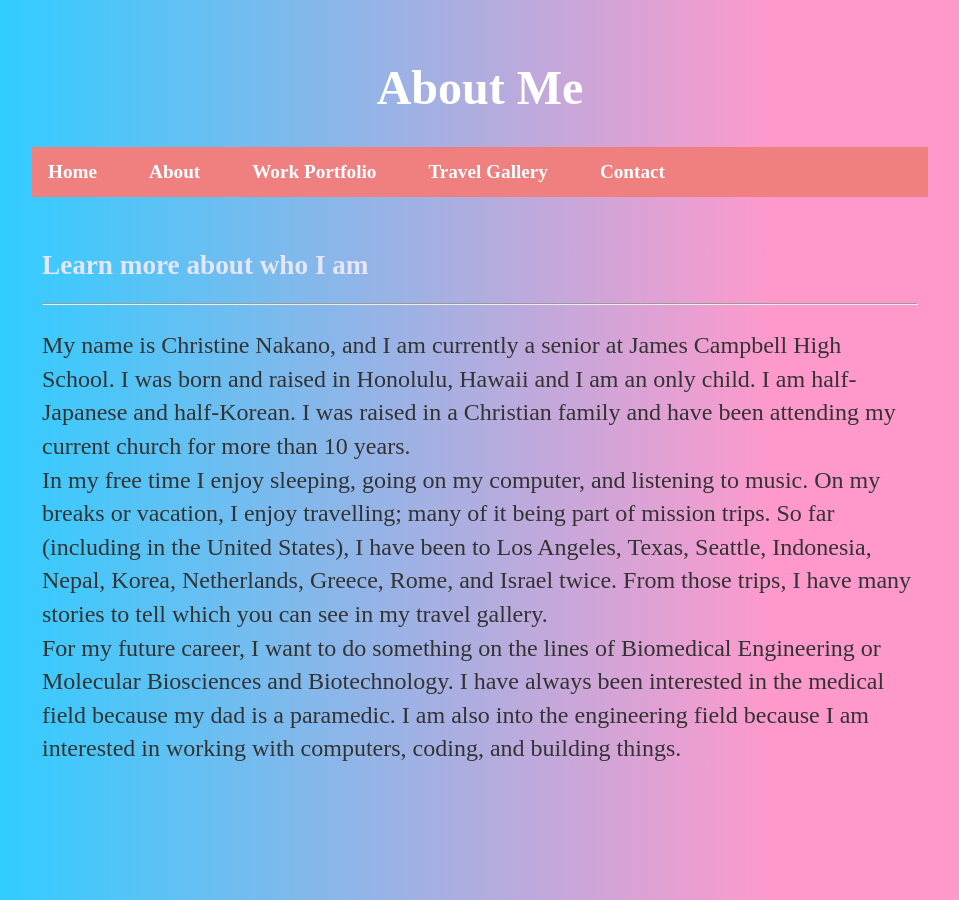
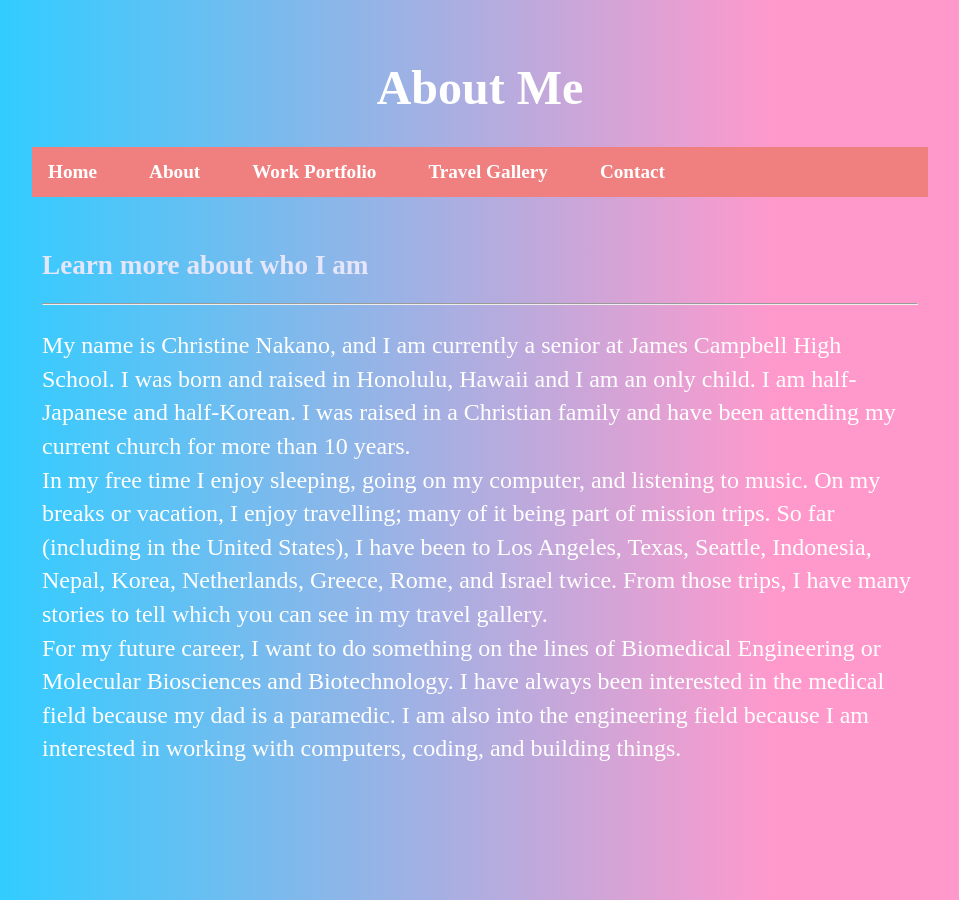
Before and after one commit to CNakano7/CNakano7.github.io, a Jekyll site: the page About/index.html, which Jekyll copies as it is, in a window 1280 px wide. Shown: the whole page, without its empty margins (160-1119 px from the left). Built offline with Jekyll 4.4.1, drawn with Linux system fonts in a browser that asks for light colours.

Commit message:
Update index.html

```diff
--- a/About/index.html
+++ b/About/index.html
@@ -62,7 +62,7 @@
    <div class="column right;">
     <h2 style="color:lavender; font-size: 170%">Learn more about who I am</h2>
 	  <hr>
-   <p>My name is Christine Nakano, and I am currently a senior at James Campbell High School. I was born and raised in Honolulu, Hawaii and I am an only child. I am half-Japanese and half-Korean. I was raised in a Christian family and have been attending my current church for more than 10 years.<br> In my free time I enjoy sleeping, going on my computer, and listening to music. On my breaks or vacation, I enjoy travelling; many of it being part of mission trips. So far (including in the United States), I have been to Los Angeles, Texas, Seattle, Indonesia, Nepal, Korea, Netherlands, Greece, Rome, and Israel twice. From those trips, I have many stories to tell which you can see in my travel gallery.<br>For my future career, I want to do something on the lines of Biomedical Engineering or Molecular Biosciences and Biotechnology. I have always been interested in the medical field because my dad is a paramedic. I am also into the engineering field because I am interested in working with computers, coding, and building things.</p>
+   <p style="color:white;">My name is Christine Nakano, and I am currently a senior at James Campbell High School. I was born and raised in Honolulu, Hawaii and I am an only child. I am half-Japanese and half-Korean. I was raised in a Christian family and have been attending my current church for more than 10 years.<br> In my free time I enjoy sleeping, going on my computer, and listening to music. On my breaks or vacation, I enjoy travelling; many of it being part of mission trips. So far (including in the United States), I have been to Los Angeles, Texas, Seattle, Indonesia, Nepal, Korea, Netherlands, Greece, Rome, and Israel twice. From those trips, I have many stories to tell which you can see in my travel gallery.<br>For my future career, I want to do something on the lines of Biomedical Engineering or Molecular Biosciences and Biotechnology. I have always been interested in the medical field because my dad is a paramedic. I am also into the engineering field because I am interested in working with computers, coding, and building things.</p>
   </div>
 
 </div>
```
